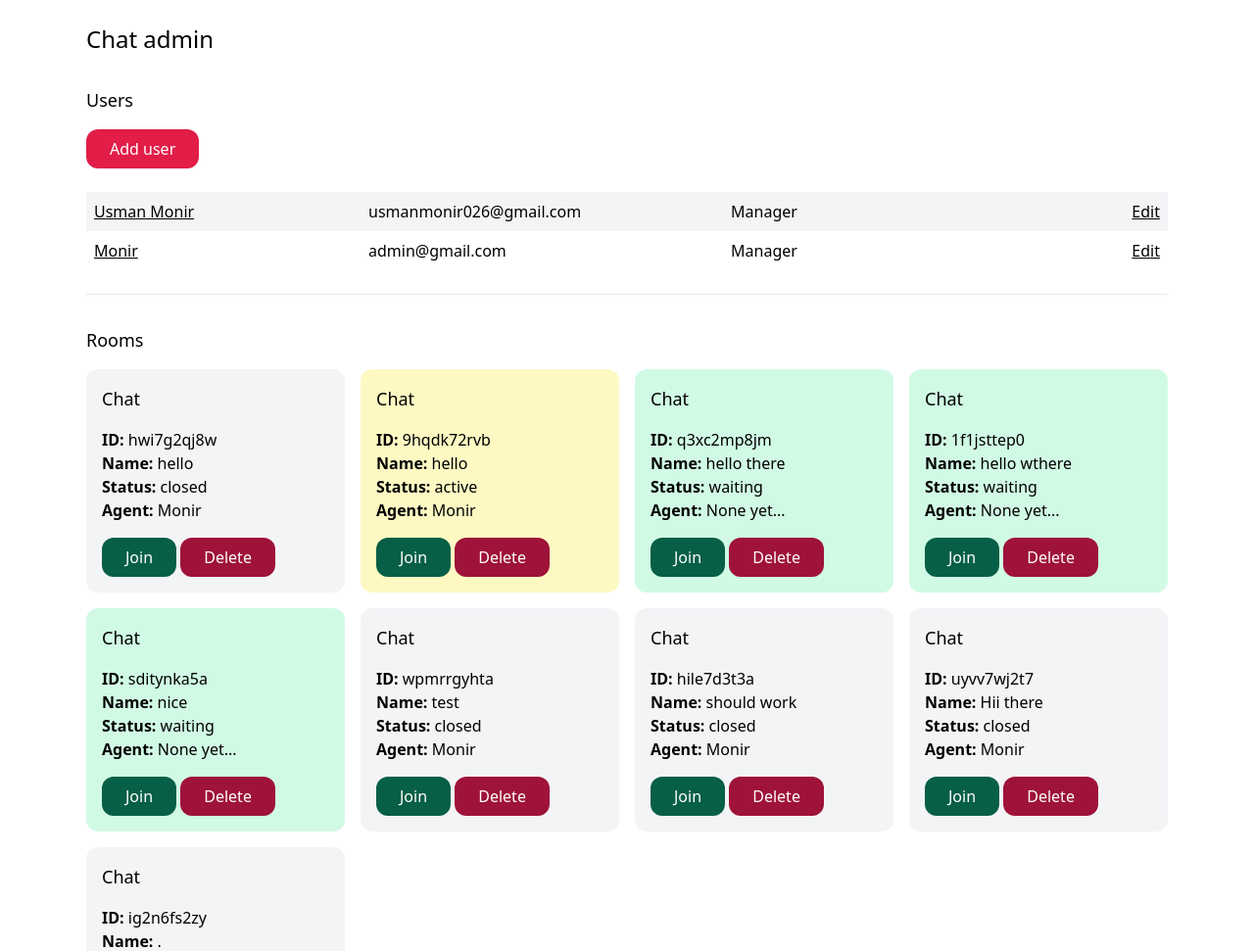
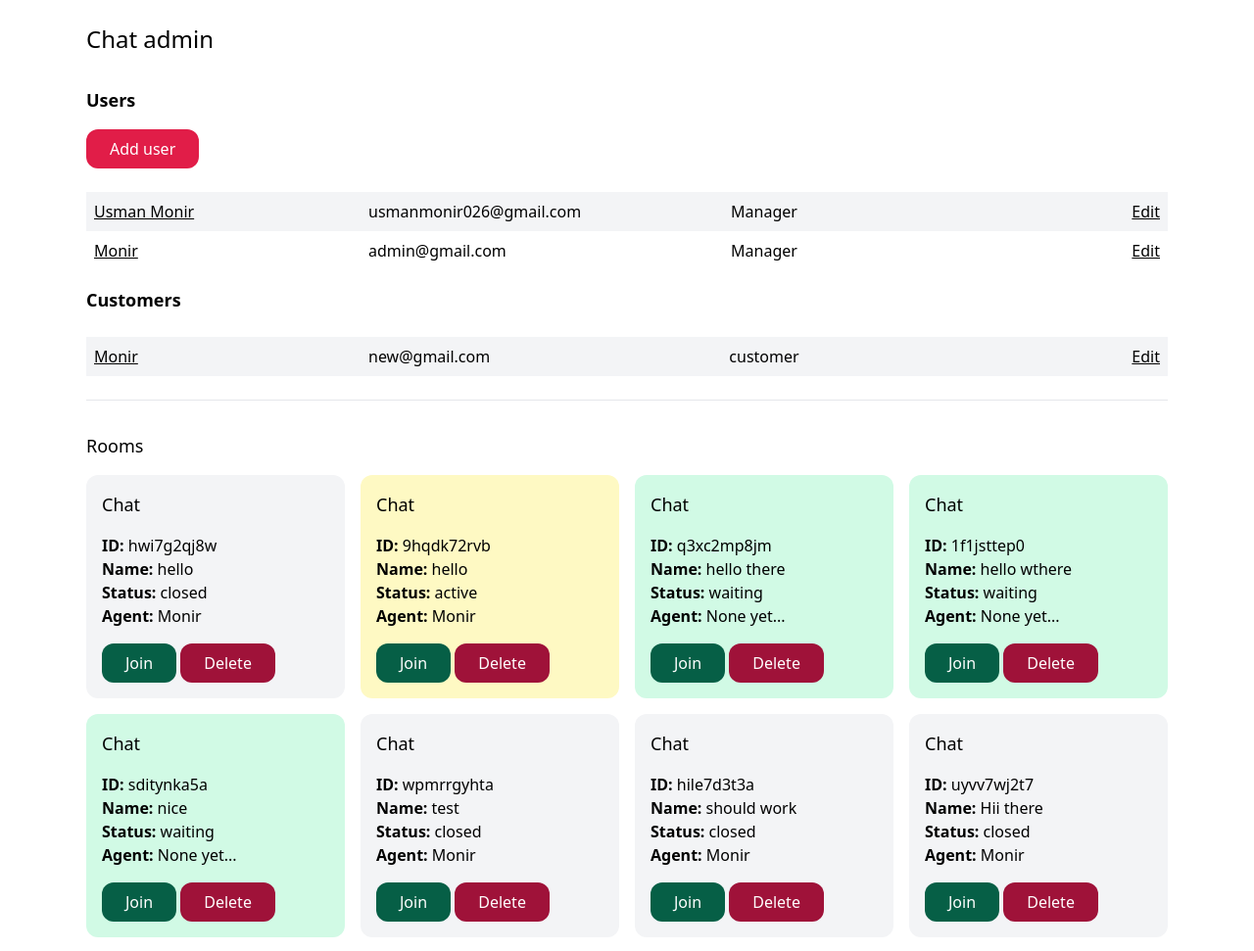
Before and after one commit to usman-monir/admin-user-chat-app_django, a Django app: page /chat-admin/ in a window 1280 px wide. Shown: the part 112-1083 px from the top of the page at 98% size. Run offline with Django 4.2, Linux system fonts and the light colour scheme; a user stored in the database is signed in; data comes from the database, SQL or seed files in the repository; both versions use the stored data as it was after the commit.

Commit message:
added customer functionality

```diff
--- a/account/models.py
+++ b/account/models.py
@@ -31,16 +31,18 @@ class CustomUserManager(UserManager):
 class User(AbstractBaseUser, PermissionsMixin):
     AGENT = 'agent'
     MANAGER = 'manager'
+    CUSTOMER = 'customer'
 
     ROLES_CHOICES = (
         (AGENT, 'Agent'),
         (MANAGER, 'Manager'),
+        (CUSTOMER, 'customer'),
     )
 
     id = models.UUIDField(primary_key=True, default=uuid.uuid4, editable=False)
     email = models.EmailField(unique=True)
     name = models.CharField(max_length=255, blank=True, default='')
-    role = models.CharField(max_length=20, choices=ROLES_CHOICES, default=AGENT)
+    role = models.CharField(max_length=20, choices=ROLES_CHOICES, default=CUSTOMER)
 
     is_active = models.BooleanField(default=True)
     is_superuser = models.BooleanField(default=False)
--- a/account/urls.py
+++ b/account/urls.py
@@ -2,11 +2,13 @@ from django.contrib.auth.views import LoginView, LogoutView
 from django.urls import path
 
 from .forms import LoginForm
+from . import views
 
 app_name = 'account'
 
 
 urlpatterns = [
+    path('signup/', view=views.signup, name='signup'),
     path('login/', LoginView.as_view(template_name='account/login.html', form_class=LoginForm), name='login'),
     path('logout/', LogoutView.as_view(), name='logout')
 ]
--- a/chat/templates/chat/admin.html
+++ b/chat/templates/chat/admin.html
@@ -4,7 +4,7 @@
     <h1 class="text-2xl">Chat admin</h1>
 
     <div class="mt-8">
-        <h2 class="mb-4 text-lg">Users</h2>
+        <strong><h2 class="mb-4 text-lg">Users</h2></strong>
 
         {% if perms.user.add_user %}
             <a href="{% url 'chat:add_user'%}" class="inline-block py-2 px-6 bg-rose-600 text-white rounded-xl">Add user</a>
@@ -26,6 +26,24 @@
                     </div>
                 {% endfor %}
             </div>
+            <strong><h2 class="mt-4 text-lg ">Customers</h2></strong>
+            <div class="mt-6">
+                {% for customer in customers %}
+                    <div class="grid grid-cols-4 gap-4 py-2 {% cycle 'bg-gray-100' '' %}">
+                    <a class='px-2 underline' href="{% url 'chat:user_detail' user.id %}">{{ user.name }}</a>
+
+                        <p class="px-2">{{ customer.email }}</p>
+
+                        <p class="px-2 text-center">{{ customer.get_role_display }}</p>
+
+                        <p class="px-2 text-right">
+                            {% if perms.user.edit_user %}
+                                <a href="{% url 'chat:edit_user' customer.id %}" class="underline">Edit</a>
+                            {% endif %}
+                        </p>
+                    </div>
+                {% endfor %}
+            </div>
         </div>
 
     <hr class="my-6">
--- a/chat/views.py
+++ b/chat/views.py
@@ -25,13 +25,18 @@ def create_room(request, uuid):
 
 @login_required
 def admin(request):
-    rooms = Room.objects.all()
-    users = User.objects.filter(is_staff=True)
+    if request.user.role == 'customer':
+        return redirect('/')
+    else:
+        rooms = Room.objects.all()
+        users = User.objects.filter(is_staff=True)
+        customers = User.objects.filter(is_staff=False , role='customer')
 
-    return render(request, 'chat/admin.html', {
-        'rooms': rooms,
-        'users': users
-    })
+        return render(request, 'chat/admin.html', {
+            'rooms': rooms,
+            'users': users,
+            'customers': customers,
+        })
 
 
 @login_required
--- a/core/templates/core/base.html
+++ b/core/templates/core/base.html
@@ -17,9 +17,12 @@
                     <a href="{% url 'core:about' %}">About</a>
                     {% if request.user.is_authenticated %}
                         <a href="{% url 'account:logout' %}">Logout</a>
+                    {% else %}
+                        <a href="{% url 'account:login' %}"  class="inline-block py-4 px-6 bg-rose-800 text-white rounded-xl">Login</a>
+                        <a href="{% url 'account:signup' %}"  class="inline-block py-4 px-6 bg-rose-800 text-white rounded-xl">Sign Up</a>
+                    {% endif %}
+                    {% if request.user.role != 'customer' %}
                         <a href="{% url 'chat:chat-admin' %}" class="inline-block py-4 px-6 bg-rose-800 text-white rounded-xl">Chat admin</a>
-                        {% else %}
-                        <a href="{% url 'account:login' %}"  class="inline-block py-4 px-6 bg-rose-800 text-white rounded-xl">Login</a>
                     {% endif %}
                 </div>
             </nav>
```
Also changed, not shown: account/forms.py (+18 -0 lines), account/templates/account/signup.html (added, +21 -0 lines), account/views.py (+17 -1 lines), db.sqlite3, static/css/main.min.css.
